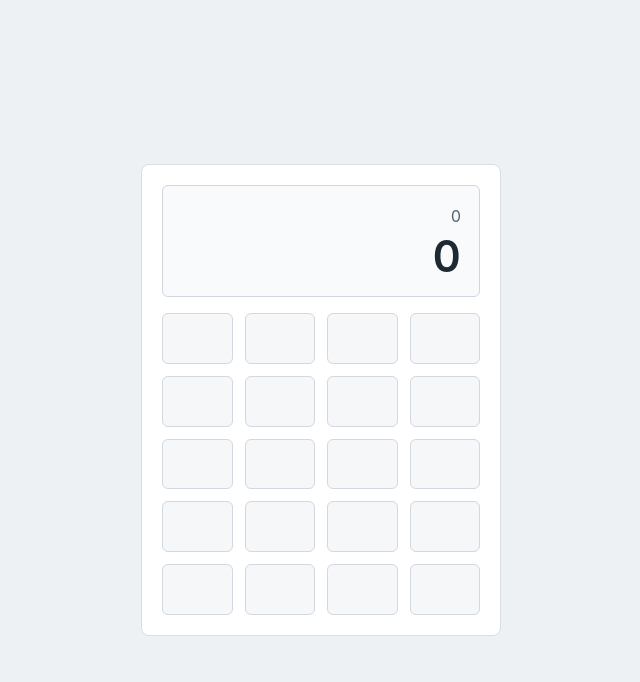
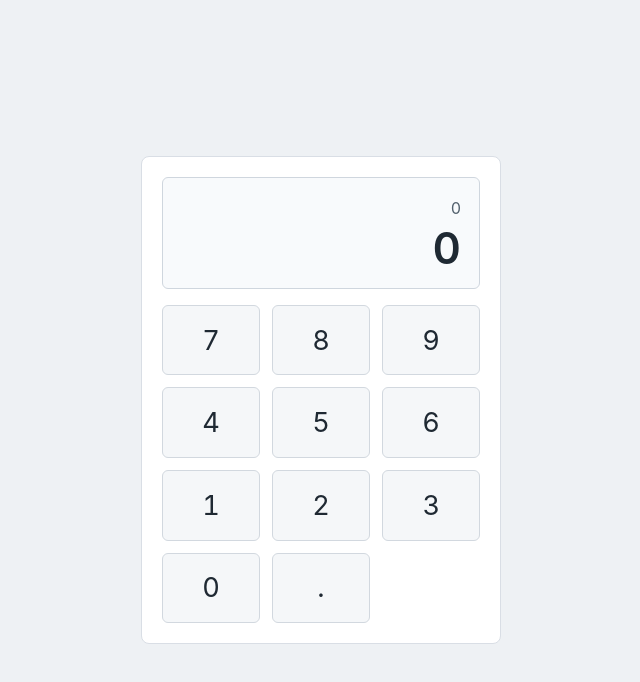
Before and after one commit to mtplayground/mike-tang-4b46-calc, a React (Vite) app: page / in a window 1280 px wide. Shown: the top 682 px of the page, without its empty margins (319-959 px from the left). Built offline with nearby package versions, Linux system fonts and the light colour scheme.

Commit message:
feat: Build the number buttons

```diff
--- /dev/null
+++ b/src/components/Button.tsx
@@ -0,0 +1,15 @@
+import type { ReactNode } from "react";
+
+type ButtonProps = {
+  children: ReactNode;
+  label: string;
+  onPress: () => void;
+};
+
+export function Button({ children, label, onPress }: ButtonProps) {
+  return (
+    <button className="calculator-button" type="button" aria-label={label} onClick={onPress}>
+      {children}
+    </button>
+  );
+}
--- a/src/components/CalculatorFrame.tsx
+++ b/src/components/CalculatorFrame.tsx
@@ -1,16 +1,30 @@
+import { useState } from "react";
 import { Display } from "./Display";
+import { NumberKeypad, type NumberKey } from "./NumberKeypad";
 
-const keySlots = Array.from({ length: 20 }, (_, index) => index);
+function appendNumberKey(entry: string, key: NumberKey) {
+  if (key === ".") {
+    if (entry.includes(".")) {
+      return entry;
+    }
+
+    return entry.length > 0 ? `${entry}.` : "0.";
+  }
+
+  return entry === "0" ? key : `${entry}${key}`;
+}
 
 export function CalculatorFrame() {
+  const [currentEntry, setCurrentEntry] = useState("");
+
+  function handleNumberPress(key: NumberKey) {
+    setCurrentEntry((entry) => appendNumberKey(entry, key));
+  }
+
   return (
     <section className="calculator-frame" aria-label="Calculator">
-      <Display />
-      <div className="calculator-keypad" aria-label="Button grid">
-        {keySlots.map((slot) => (
-          <span className="calculator-key-slot" key={slot} aria-hidden="true" />
-        ))}
-      </div>
+      <Display currentEntry={currentEntry} />
+      <NumberKeypad onNumberPress={handleNumberPress} />
     </section>
   );
 }
--- /dev/null
+++ b/src/components/NumberKeypad.tsx
@@ -0,0 +1,21 @@
+import { Button } from "./Button";
+
+export type NumberKey = "0" | "1" | "2" | "3" | "4" | "5" | "6" | "7" | "8" | "9" | ".";
+
+const numberKeys: NumberKey[] = ["7", "8", "9", "4", "5", "6", "1", "2", "3", "0", "."];
+
+function getKeyLabel(key: NumberKey) {
+  return key === "." ? "Decimal point" : `Digit ${key}`;
+}
+
+export function NumberKeypad({ onNumberPress }: { onNumberPress: (key: NumberKey) => void }) {
+  return (
+    <div className="calculator-keypad" aria-label="Number buttons">
+      {numberKeys.map((key) => (
+        <Button key={key} label={getKeyLabel(key)} onPress={() => onNumberPress(key)}>
+          {key}
+        </Button>
+      ))}
+    </div>
+  );
+}
--- a/src/styles.css
+++ b/src/styles.css
@@ -104,17 +104,25 @@ select {
 
 .calculator-keypad {
   display: grid;
-  grid-template-columns: repeat(4, minmax(0, 1fr));
+  grid-template-columns: repeat(3, minmax(0, 1fr));
   gap: clamp(8px, 2.6vw, 12px);
 }
 
-.calculator-key-slot {
-  display: block;
+.calculator-button {
+  display: inline-grid;
+  min-width: 0;
   aspect-ratio: 1 / 0.72;
   min-height: 48px;
+  place-items: center;
   border: 1px solid #d2d8df;
   border-radius: 6px;
   background: #f5f7f9;
+  color: #1f2933;
+  cursor: pointer;
+  font-size: clamp(1.25rem, 6vw, 1.7rem);
+  font-variant-numeric: tabular-nums;
+  line-height: 1;
+  padding: 0;
 }
 
 @media (max-width: 380px) {
@@ -122,7 +130,7 @@ select {
     width: 100%;
   }
 
-  .calculator-key-slot {
+  .calculator-button {
     min-height: 44px;
   }
 }
```
